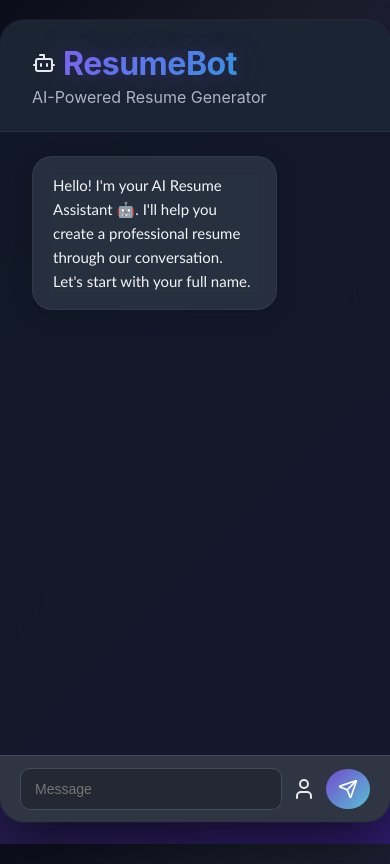
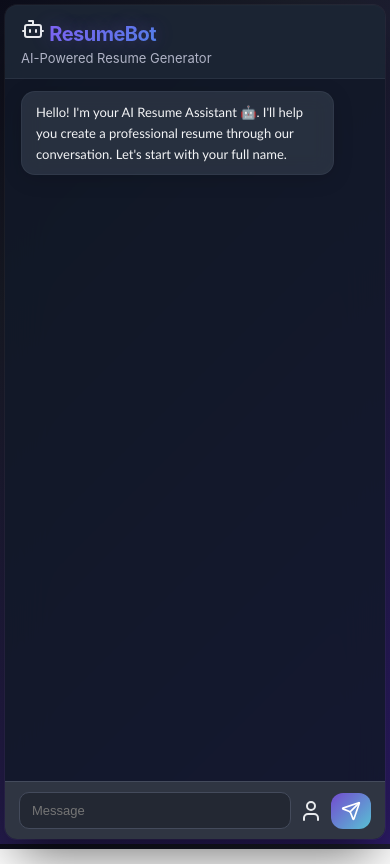
Before and after one commit to Khushi256/ResumeBot, a React (Vite) app: page / in a window 390 px wide. Built offline with nearby package versions, Linux system fonts and the light colour scheme.

Commit message:
Added env file to gitignore

```diff
--- a/src/App.css
+++ b/src/App.css
@@ -175,3 +175,183 @@ button:hover {
   align-items: center;
   margin-bottom: 10px;
 }
+/* Enhanced Responsive Design */
+@media (max-width: 1024px) {
+  .container {
+    max-width: 90%;
+    margin: 15px auto;
+  }
+}
+
+@media (max-width: 768px) {
+  body {
+    overflow: auto;
+  }
+
+  .container {
+    margin: 10px;
+    height: calc(100vh - 20px);
+    max-width: none;
+    border-radius: 16px;
+  }
+
+  .header {
+    padding: 16px 20px;
+  }
+
+  .logo-text {
+    font-size: 24px;
+    text-shadow: 0 0 20px rgba(139, 92, 246, 0.3);
+  }
+
+  .logo-subtitle {
+    font-size: 14px;
+  }
+
+  .body {
+    padding: 16px 20px;
+    gap: 16px;
+  }
+
+  .bot-message,
+  .user-message {
+    font-size: 14px;
+    padding: 12px 16px;
+    max-width: 85%;
+    border-radius: 16px;
+  }
+
+  .message-input {
+    font-size: 14px;
+    padding: 12px 14px;
+    border-radius: 12px;
+  }
+
+  .send-button {
+    padding: 10px 12px;
+  }
+
+  .footer {
+    padding: 12px 16px;
+  }
+
+  .top-section {
+    flex-direction: column;
+    align-items: flex-start;
+    gap: 8px;
+    margin-bottom: 8px;
+  }
+}
+
+@media (max-width: 480px) {
+  .container {
+    margin: 5px;
+    height: calc(100vh - 10px);
+    border-radius: 12px;
+  }
+
+  .header {
+    padding: 12px 16px;
+  }
+
+  .logo-text {
+    font-size: 20px;
+  }
+
+  .logo-subtitle {
+    font-size: 13px;
+  }
+
+  .body {
+    padding: 12px 16px;
+    gap: 12px;
+  }
+
+  .bot-message,
+  .user-message {
+    font-size: 13px;
+    padding: 10px 14px;
+    max-width: 90%;
+    border-radius: 14px;
+  }
+
+  .footer {
+    padding: 10px 14px;
+  }
+
+  .chat-form {
+    gap: 8px;
+  }
+
+  .message-input {
+    font-size: 13px;
+    padding: 10px 12px;
+    border-radius: 10px;
+  }
+
+  .send-button {
+    padding: 8px 10px;
+    border-radius: 12px;
+  }
+
+  .top-section {
+    gap: 6px;
+    margin-bottom: 6px;
+  }
+}
+
+@media (max-width: 360px) {
+  .container {
+    margin: 3px;
+    border-radius: 10px;
+  }
+
+  .logo-text {
+    font-size: 18px;
+  }
+
+  .logo-subtitle {
+    font-size: 12px;
+  }
+
+  .bot-message,
+  .user-message {
+    font-size: 12px;
+    padding: 8px 12px;
+    max-width: 95%;
+  }
+
+  .message-input {
+    font-size: 12px;
+    padding: 8px 10px;
+  }
+
+  .send-button {
+    padding: 6px 8px;
+  }
+}
+
+/* Landscape orientation adjustments for mobile */
+@media (max-height: 500px) and (orientation: landscape) {
+  .container {
+    height: calc(100vh - 10px);
+    margin: 5px auto;
+  }
+
+  .header {
+    padding: 10px 20px;
+  }
+
+  .logo-text {
+    font-size: 20px;
+  }
+
+  .body {
+    padding: 10px 20px;
+    gap: 10px;
+  }
+
+  .footer {
+    padding: 8px 16px;
+  }
+}
```
Also changed, not shown: 1 other file (tests, documents, lock files or other folders).
